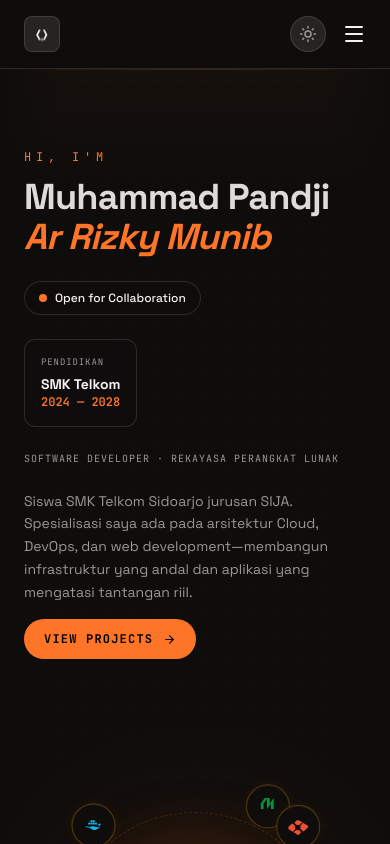
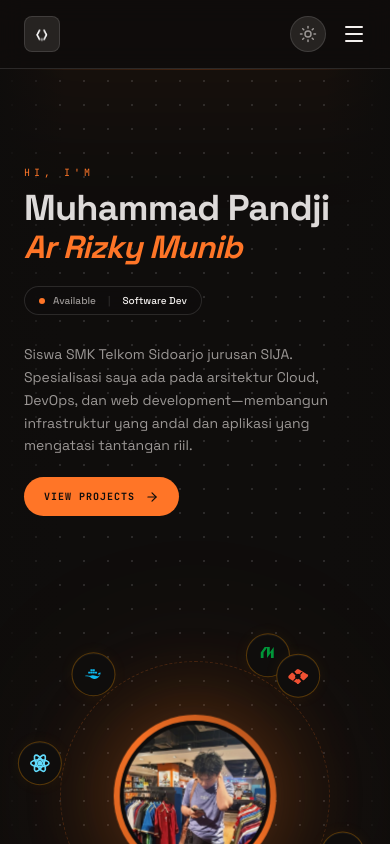
Before and after one commit to pandjirizki029-eng/portfolio-new, a Next.js app: page / in a window 390 px wide. Shown: the top 844 px of the page. Built offline with nearby package versions, Linux system fonts and the light colour scheme.

Commit message:
add responsive feature on them

```diff
--- a/components/about-me.tsx
+++ b/components/about-me.tsx
@@ -141,7 +141,7 @@ export function AboutMe() {
       {/* ── Background Effects ── */}
       <div className="pointer-events-none absolute inset-0 z-0">
         {/* Subtle dot grid */}
-        <div className="absolute inset-0 bg-[radial-gradient(#ffffff03_1px,transparent_1px)] [background-size:24px_24px]" />
+        <div className="absolute inset-0 bg-[radial-gradient(var(--border)_1px,transparent_1px)] [background-size:24px_24px]" />
       </div>
 
       <div className="relative z-10 mx-auto max-w-6xl px-6 py-20 md:py-28">
@@ -214,7 +214,7 @@ export function AboutMe() {
             </div>
 
             {/* Mini stats row */}
-            <div className="mt-8 flex gap-6 border-t border-white/8 pt-6">
+            <div className="mt-8 flex gap-6 border-t border-foreground/10 pt-6">
               {[
                 { value: `${projectsCount}+`, label: 'Proyek' },
                 { value: `${techCount}+`, label: 'Teknologi' },
@@ -260,7 +260,7 @@ export function AboutMe() {
                   return (
                     <div
                       key={item.label}
-                      className="group flex items-center gap-2 rounded-md border border-border bg-white/[0.02] px-3 py-1.5 transition-all duration-300 hover:border-primary/30 hover:bg-primary/5"
+                      className="group flex items-center gap-2 rounded-md border border-border bg-foreground/[0.02] px-3 py-1.5 transition-all duration-300 hover:border-primary/30 hover:bg-primary/5"
                     >
                       <Icon
                         size={14}
--- a/components/experience.tsx
+++ b/components/experience.tsx
@@ -127,7 +127,7 @@ function PolaroidCard({ item }: { item: (typeof journeyData)[0] }) {
       </div>
 
       {/* Polaroid Card Wrapper */}
-      <div className="group relative rounded-xl border border-border bg-card/90 p-5 pb-6 shadow-[0_10px_30px_rgba(0,0,0,0.5),inset_0_1px_0_rgba(255,255,255,0.08)] backdrop-blur-md transition-all duration-300 hover:z-40 hover:scale-[1.04] hover:shadow-[0_20px_45px_rgba(var(--primary-rgb),0.25)] hover:border-primary/50">
+      <div className="group relative rounded-xl border border-border bg-card/90 p-5 pb-6 shadow-[0_10px_30px_rgba(0,0,0,0.1),inset_0_1px_0_rgba(255,255,255,0.5)] dark:shadow-[0_10px_30px_rgba(0,0,0,0.5),inset_0_1px_0_rgba(255,255,255,0.08)] backdrop-blur-md transition-all duration-300 hover:z-40 hover:scale-[1.04] hover:shadow-[0_20px_45px_rgba(var(--primary-rgb),0.25)] hover:border-primary/50">
 
         {/* Top Header Label */}
         <div className="mb-4 flex items-center justify-between border-b border-border pb-3">
@@ -194,7 +194,7 @@ export function Experience() {
   return (
     <section id="experience" className="relative border-b border-border overflow-hidden bg-background py-24 md:py-32">
       {/* Background Subtle Grid Texture */}
-      <div className="absolute inset-0 bg-[radial-gradient(#ffffff0a_1px,transparent_1px)] [background-size:24px_24px] pointer-events-none opacity-40" />
+      <div className="absolute inset-0 bg-[radial-gradient(var(--border)_1px,transparent_1px)] [background-size:24px_24px] pointer-events-none opacity-40" />
 
       <div className="relative mx-auto max-w-6xl px-6">
         {/* Section Header */}
--- a/components/hero.tsx
+++ b/components/hero.tsx
@@ -7,7 +7,7 @@ export function Hero() {
 
       {/* ── Minimalist Tech Background ── */}
       <div className="pointer-events-none absolute inset-0 z-0 overflow-hidden select-none">
-        <div className="absolute inset-0 bg-[radial-gradient(#ffffff03_1px,transparent_1px)] [background-size:24px_24px]" />
+        <div className="absolute inset-0 bg-[radial-gradient(var(--border)_1px,transparent_1px)] [background-size:24px_24px]" />
 
         {/* Subtle top edge */}
         <div className="absolute top-0 left-0 right-0 h-px bg-gradient-to-r from-transparent via-primary/20 to-transparent" />
@@ -26,55 +26,45 @@ export function Hero() {
         <div className="grid grid-cols-1 md:grid-cols-2 gap-8 md:gap-12 pt-20 sm:pt-24 md:pt-28">
 
           {/* ── LEFT: all text content ── */}
-          <div className="flex flex-col justify-center gap-6 pb-10 md:pb-16">
+          <div className="flex flex-col justify-center gap-5 sm:gap-6 pb-8 md:pb-16 pt-4 md:pt-0">
 
             {/* Hi I'm + name */}
             <div>
-              <p className="mb-3 font-mono text-xs uppercase tracking-[0.4em] text-primary">
+              <p className="mb-2 sm:mb-3 font-mono text-[10px] sm:text-xs uppercase tracking-[0.4em] text-primary">
                 Hi, I&apos;m
               </p>
-              <h1 className="font-black leading-[0.88] tracking-tighter">
+              <h1 className="font-black leading-[0.95] tracking-tighter">
                 <span className="block text-4xl sm:text-5xl md:text-5xl lg:text-6xl text-foreground/90">
                   Muhammad Pandji{' '}
                 </span>
-                <span className="block text-4xl sm:text-5xl md:text-5xl lg:text-6xl text-primary italic">
+                <span className="block text-[2rem] sm:text-5xl md:text-5xl lg:text-6xl text-primary italic mt-1 sm:mt-0">
                   Ar Rizky Munib
                 </span>
               </h1>
             </div>
 
-            {/* Open for collab badge */}
-            <div className="inline-flex items-center gap-2 self-start rounded-full border border-border bg-background/70 px-3.5 py-2 text-xs font-medium text-foreground backdrop-blur-sm">
-              <span className="relative flex h-2 w-2 flex-shrink-0">
+            {/* Role & Status Badge */}
+            <div className="mt-1 inline-flex self-start items-center gap-2 rounded-full border border-border bg-background/50 px-3.5 py-1.5 text-[10px] sm:text-xs font-medium text-muted-foreground backdrop-blur-sm">
+              <span className="relative flex h-1.5 w-1.5 flex-shrink-0">
                 <span className="animate-ping absolute inline-flex h-full w-full rounded-full bg-primary opacity-75" />
-                <span className="relative inline-flex rounded-full h-2 w-2 bg-primary" />
+                <span className="relative inline-flex rounded-full h-1.5 w-1.5 bg-primary" />
               </span>
-              Open for Collaboration
+              <span>Available <span className="hidden sm:inline">for Work</span></span>
+              <span className="mx-1 text-border">|</span>
+              <span className="text-foreground">Software Dev</span>
             </div>
 
-            {/* Education card */}
-            <div className="rounded-xl border border-border bg-background/50 p-4 backdrop-blur-sm self-start">
-              <p className="font-mono text-[9px] uppercase tracking-widest text-muted-foreground mb-1">Pendidikan</p>
-              <p className="text-sm font-bold text-foreground">SMK Telkom</p>
-              <p className="font-mono text-xs font-semibold text-primary">2024 — 2028</p>
-            </div>
-
-            {/* Role */}
-            <p className="font-mono text-[10px] uppercase tracking-widest text-muted-foreground">
-              Software Developer · Rekayasa Perangkat Lunak
-            </p>
-
             {/* Description + CTA */}
-            <div className="flex flex-col gap-4">
-              <p className="text-sm leading-relaxed text-muted-foreground max-w-[340px]">
+            <div className="flex flex-col gap-5 mt-2">
+              <p className="text-sm sm:text-base leading-relaxed text-muted-foreground max-w-[420px]">
                 Siswa SMK Telkom Sidoarjo jurusan SIJA. Spesialisasi saya ada pada arsitektur Cloud, DevOps, dan web development—membangun infrastruktur yang andal dan aplikasi yang mengatasi tantangan riil.
               </p>
               <a
                 href="#work"
-                className="group inline-flex items-center gap-2.5 self-start rounded-full bg-primary px-5 py-3 font-mono text-xs font-bold uppercase tracking-widest text-black transition-all hover:bg-primary/90 hover:shadow-[0_0_20px_rgba(var(--primary-rgb),0.4)]"
+                className="group inline-flex items-center gap-2.5 self-start rounded-full bg-primary px-5 py-3 font-mono text-[10px] sm:text-xs font-bold uppercase tracking-widest text-primary-foreground transition-all hover:bg-primary/90 hover:shadow-[0_0_20px_rgba(var(--primary-rgb),0.4)]"
               >
                 View Projects
-                <ArrowRight size={13} className="transition-transform group-hover:translate-x-0.5" />
+                <ArrowRight size={14} className="transition-transform group-hover:translate-x-0.5" />
               </a>
             </div>
           </div>
@@ -93,7 +83,7 @@ export function Hero() {
             {[
               { value: '2024', label: 'Perjalanan Dimulai' },
               { value: '2028', label: 'Target Kelulusan' },
-              { value: 'SMK Telkom', label: 'Institusi' },
+              { value: '15+', label: 'Teknologi Dikuasai' },
               { value: '8+', label: 'Proyek Dikerjakan' },
             ].map((stat) => (
               <div key={stat.label}>
--- a/components/linux-cloud.tsx
+++ b/components/linux-cloud.tsx
@@ -27,7 +27,7 @@ export function LinuxCloud() {
   return (
     <section id="terminal-profile" className="relative border-b border-border overflow-hidden bg-background py-24 md:py-32">
       {/* Background effects */}
-      <div className="absolute inset-0 bg-[radial-gradient(#ffffff06_1px,transparent_1px)] [background-size:20px_20px] pointer-events-none" />
+      <div className="absolute inset-0 bg-[radial-gradient(var(--border)_1px,transparent_1px)] [background-size:20px_20px] pointer-events-none" />
       <div className="absolute top-0 left-1/2 -translate-x-1/2 w-[800px] h-[400px] bg-primary/[0.04] blur-[150px] pointer-events-none" />
       <div className="absolute bottom-0 right-0 w-[600px] h-[300px] bg-primary/[0.03] blur-[120px] pointer-events-none" />
 
```
Also changed, not shown: components/about.tsx (+18 -11 lines), components/interactive-terminal.tsx (+10 -6 lines), components/project-detail.tsx (+13 -13 lines), components/projects.tsx (+12 -12 lines).
